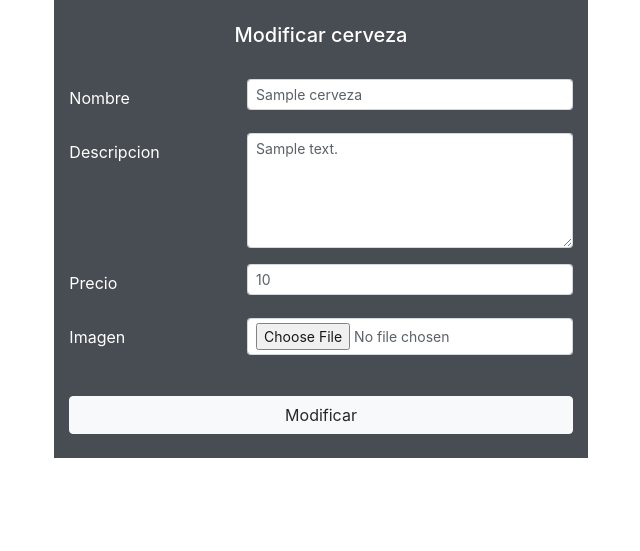
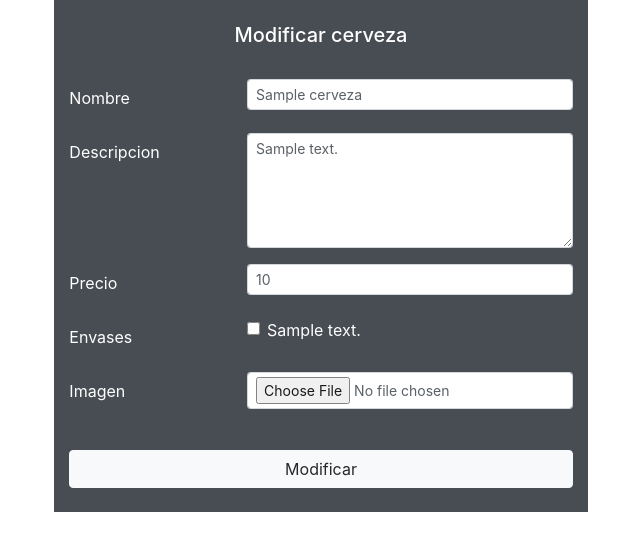
Before and after one commit to ecs90/TpBeer, a PHP site: template Vistas/AdministradorModificarCervezas.php in a window 1280 px wide. Shown: the part 21-572 px from the top of the page, without its empty margins (319-959 px from the left). Run offline with PHP 8.4, Linux system fonts and the light colour scheme; the template is opened without the code that fills it: most values are stand-ins (such as "Sample title", 1, 10 or a date in 2020); some libraries are stand-ins or nearby versions.

Commit message:
terminado envasesxcervezas

```diff
--- a/Controladores/AdministradorControlador.php
+++ b/Controladores/AdministradorControlador.php
@@ -33,6 +33,8 @@ class AdministradorControlador
     {
         $datos = new Controladores\CervezaControlador();
         $cerveza = $datos->buscarCerveza($idCerveza);
+        $datosEnvases = new Controladores\EnvaseControlador();
+        $envases = $datosEnvases->getListaEnvases();
         require_once('Vistas/Administrador.php');
         require_once 'Vistas/AdministradorModificarCervezas.php';
     }
--- a/Vistas/AdministradorModificarCervezas.php
+++ b/Vistas/AdministradorModificarCervezas.php
@@ -27,6 +27,19 @@
             </div>
         </div>
         <div class="form-group row">
+            <label for="precio" class="col-sm-4 col-form-label">Envases</label>
+            <div class="col-sm-8">
+                <?php foreach ($envases as $envase) : ?>
+                    <div class="form-check">
+                        <label class="form-check-label">
+                            <input class="form-check-input" type="checkbox" name="envases[]" value="<?php echo $envase->getId(); ?>">
+                            <?php echo $envase->getDescripcion(); ?>
+                        </label>
+                    </div>
+                <?php endforeach; ?>
+            </div>
+        </div>
+        <div class="form-group row">
             <label for="imagen" class="col-sm-4 col-form-label">Imagen</label>
             <div class="col-sm-8">
                 <input class="form-control form-control-sm" type="file" id="imagen" name="imagen"></input>
```
Also changed, not shown: DAOs/BDCerveza.php (+13 -0 lines), Vistas/AdministradorListarCervezas.php (+8 -0 lines).
